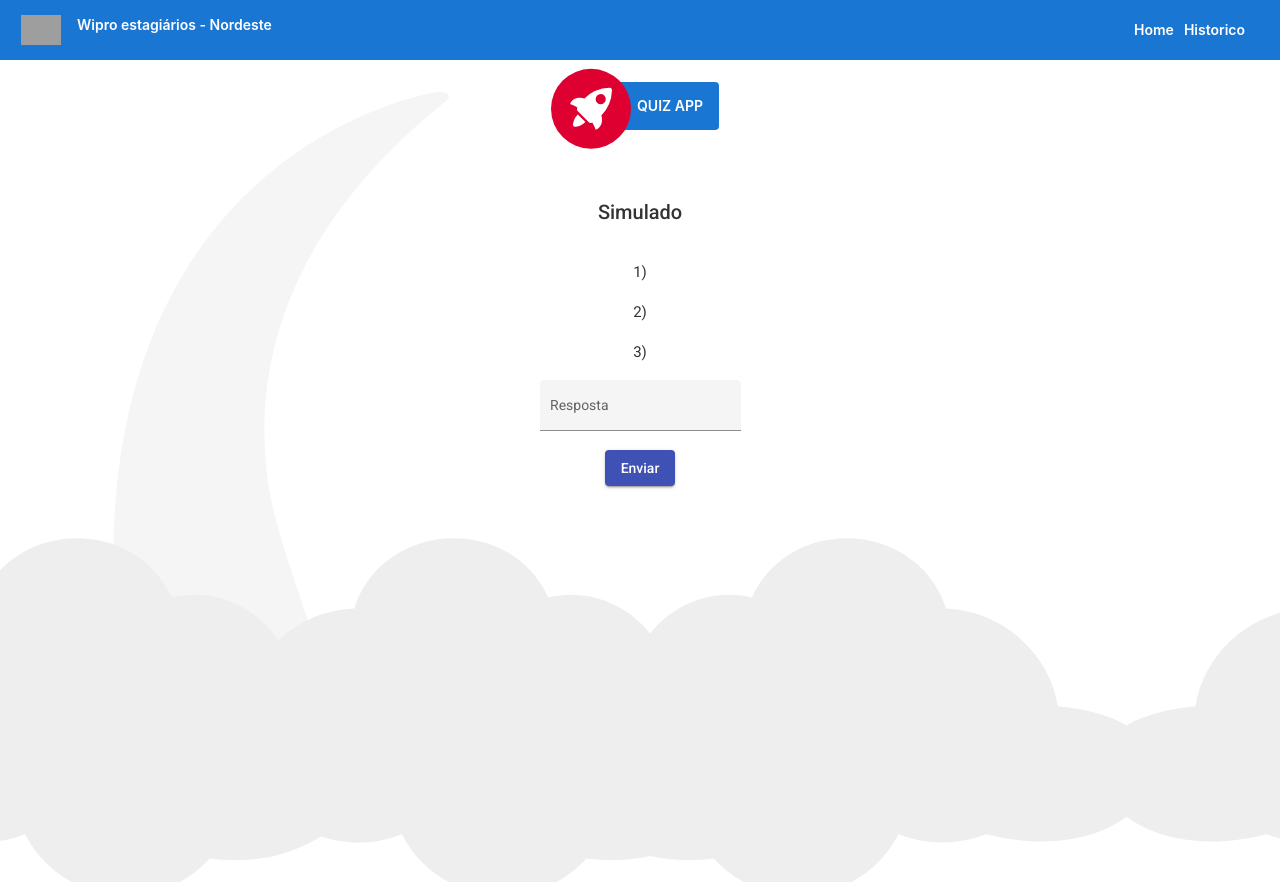
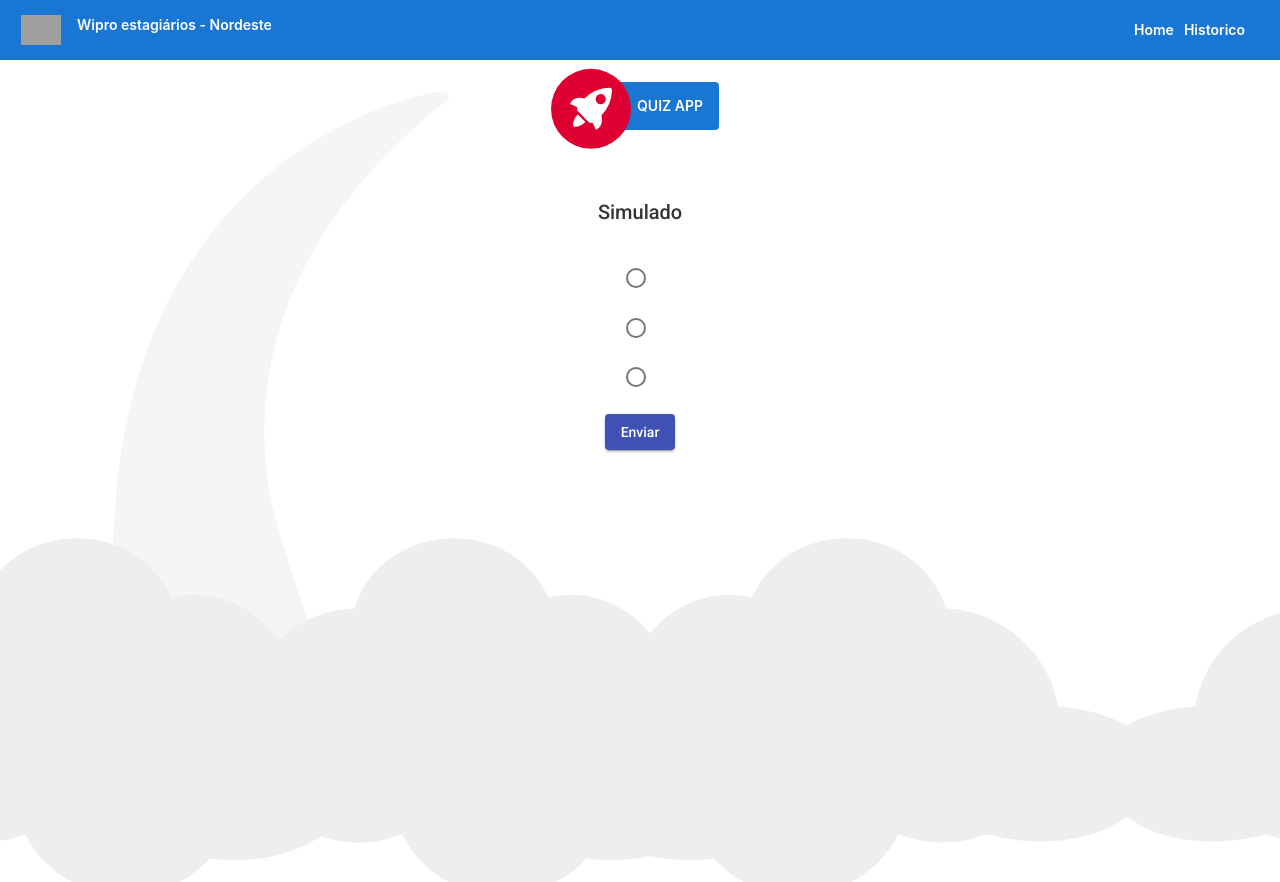
Before and after one commit to caions/impacta-angular, an Angular app: page /user/simulado in a window 1280 px wide. Built offline with nearby package versions, Linux system fonts and the light colour scheme; no server answers; grey boxes are pictures that could not be loaded.

Commit message:
feat: input radio simulado

```diff
--- a/src/app/app.module.ts
+++ b/src/app/app.module.ts
@@ -2,6 +2,7 @@ import { NgModule } from '@angular/core';
 import { BrowserModule } from '@angular/platform-browser';
 import { FormsModule } from '@angular/forms';
 import { MatInputModule } from '@angular/material/input'
+import { MatRadioModule } from '@angular/material/radio'
 import { MatIconModule } from '@angular/material/icon'
 import { MatTableModule } from '@angular/material/table'
 import { MatButtonModule } from '@angular/material/button'
@@ -15,6 +16,7 @@ import { SimuladoComponent } from './components/simulado/simulado.component';
 import { BrowserAnimationsModule } from '@angular/platform-browser/animations';
 import { HistoricComponent } from './components/historico/historico.component'
 import { HomeComponent } from './components/home/home.component';
+
 
 
 @NgModule({
@@ -34,6 +36,7 @@ import { HomeComponent } from './components/home/home.component';
     HttpClientModule,
     MatButtonModule,
     MatInputModule,
+    MatRadioModule,
     FormsModule,
     MatIconModule,
     BrowserAnimationsModule
--- a/src/app/components/simulado/simulado.component.css
+++ b/src/app/components/simulado/simulado.component.css
@@ -7,15 +7,6 @@
     align-items: center;
   }
 
-  p{
-    margin-bottom: 50px;
-  }
-
-  table {
-   width: 100%;
-   margin: 20px 50px
- }
-
  .formulario{
    margin: 20px 0px;
  }
@@ -24,10 +15,10 @@
    margin-left: 8px;
  }
 
- .botao-salvar{
-   margin-left: 5px;
- }
-
- a{
-   margin-bottom: 20px;
- }
+ #radio-group{
+  display: flex;
+  flex-direction: column;
+  height: 120px;
+  justify-content: space-between;
+  margin: 7px 0px 27px 0px;
+}
--- a/src/app/components/simulado/simulado.component.html
+++ b/src/app/components/simulado/simulado.component.html
@@ -12,13 +12,11 @@
     <ng-template #blocoElse>
         <h2>Simulado</h2>
         <h3>{{pergunta.pergunta}}</h3>
-        <h4>1) {{pergunta.resposta1}}</h4>
-        <h4>2) {{pergunta.resposta2}}</h4>
-        <h4>3) {{pergunta.resposta3}}</h4>
-        <mat-form-field appearance="fill">
-            <mat-label>Resposta</mat-label>
-            <input matInput type="text" name="resposta" [(ngModel)]="resposta">
-        </mat-form-field>
+        <mat-radio-group [(ngModel)]="resposta" id="radio-group">
+            <mat-radio-button value="1" name="resposta">{{pergunta.resposta1}}</mat-radio-button>
+            <mat-radio-button value="2" name="resposta">{{pergunta.resposta2}}</mat-radio-button>
+            <mat-radio-button value="3" name="resposta">{{pergunta.resposta3}}</mat-radio-button>
+        </mat-radio-group>
         <button mat-raised-button color="primary" (click)="enviar()">Enviar</button>
     </ng-template>
 </div>
```
